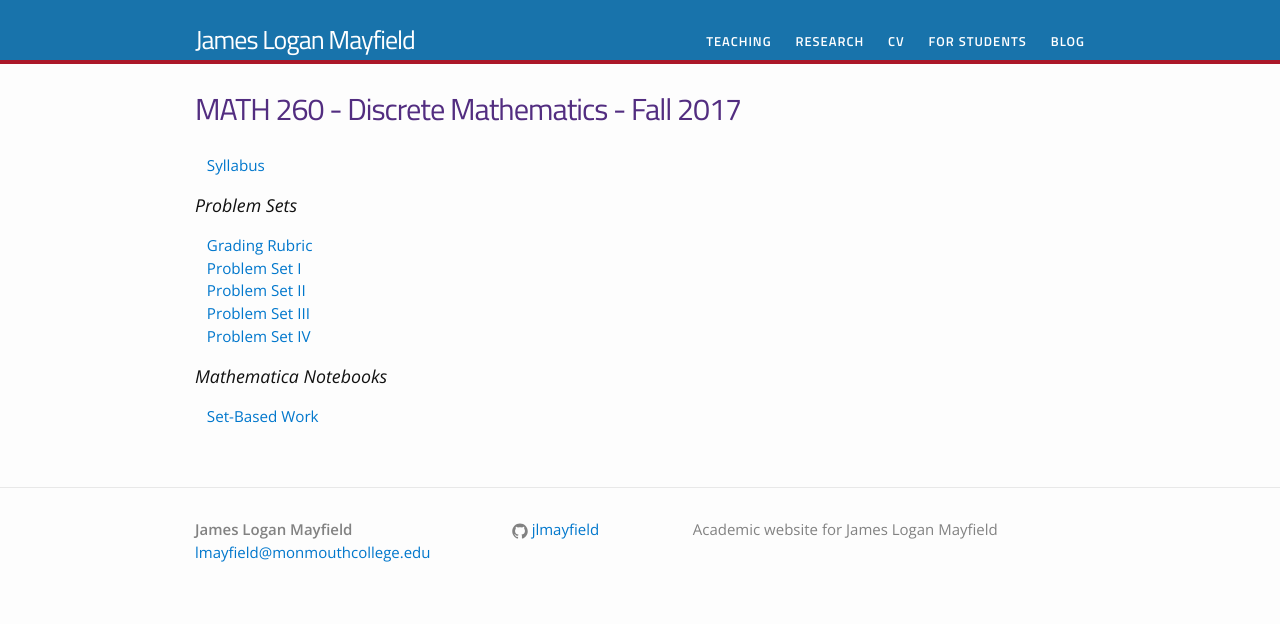
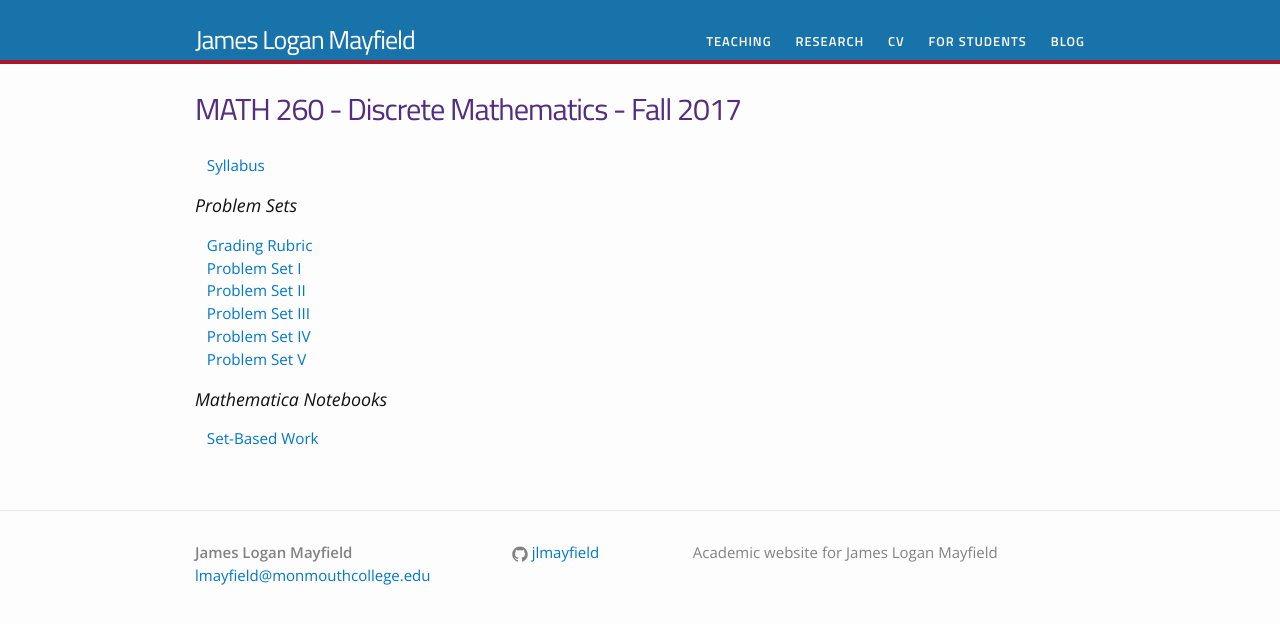
Before and after one commit to jlmayfield/jlmayfield.github.io, a Jekyll site: the page built from teaching/math260.md, in a window 1280 px wide. Shown: the top 624 px of the page. Built offline with Jekyll 4.4.1, drawn with Linux system fonts in a browser that asks for light colours.

Commit message:
fa17. math260. pset5

```diff
--- a/teaching/math260.md
+++ b/teaching/math260.md
@@ -13,6 +13,7 @@
 &nbsp;&nbsp;&nbsp;[Problem Set II](/teaching/MATH260/problemsets/math260-pset2.pdf)
 &nbsp;&nbsp;&nbsp;[Problem Set III](/teaching/MATH260/problemsets/math260-pset3.pdf)
 &nbsp;&nbsp;&nbsp;[Problem Set IV](/teaching/MATH260/problemsets/math260-pset4.pdf)
+&nbsp;&nbsp;&nbsp;[Problem Set V](/teaching/MATH260/problemsets/math260-pset5.pdf)
 
 
 ### Mathematica Notebooks
```
Also changed, not shown: 1 other file.
